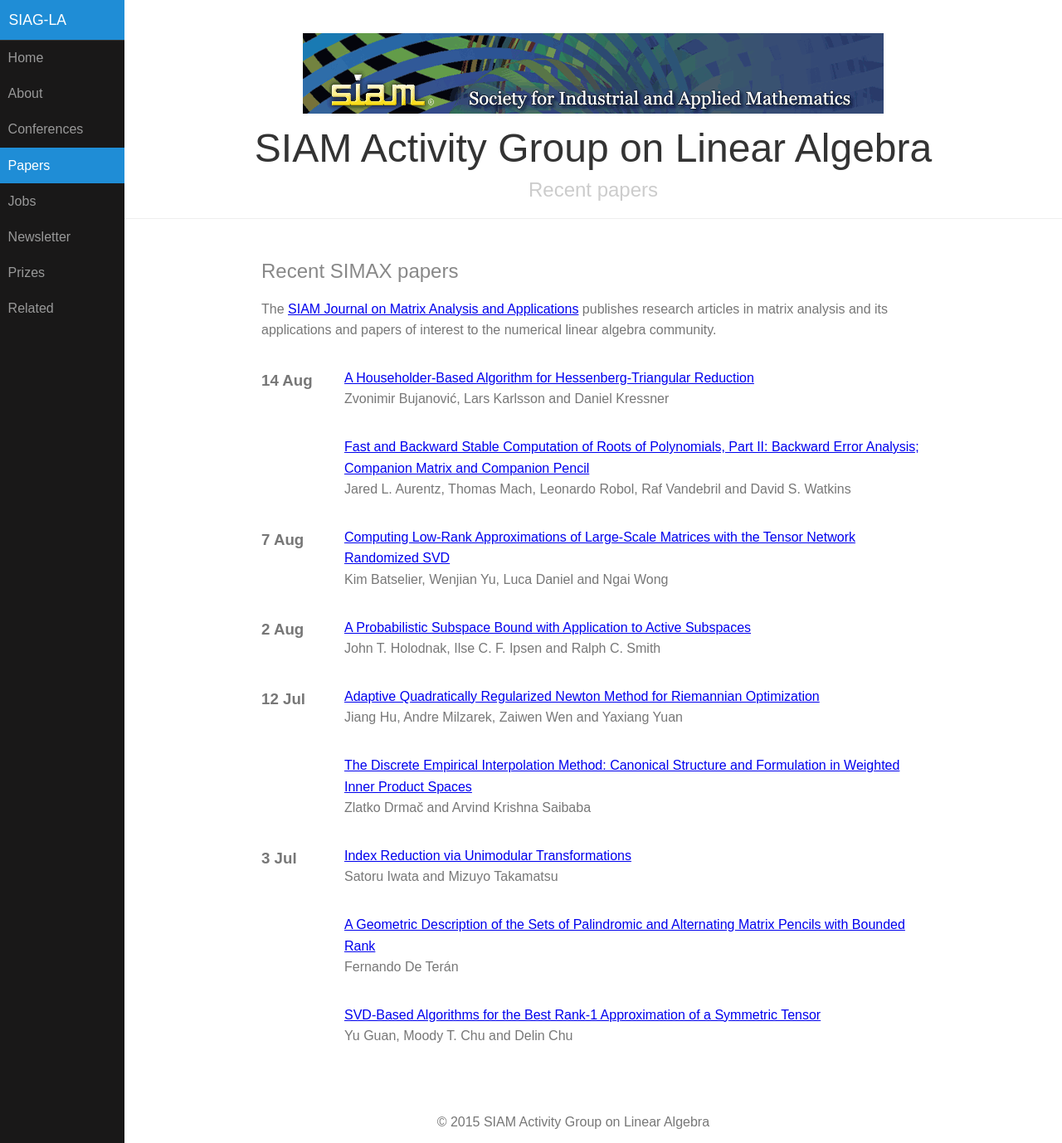
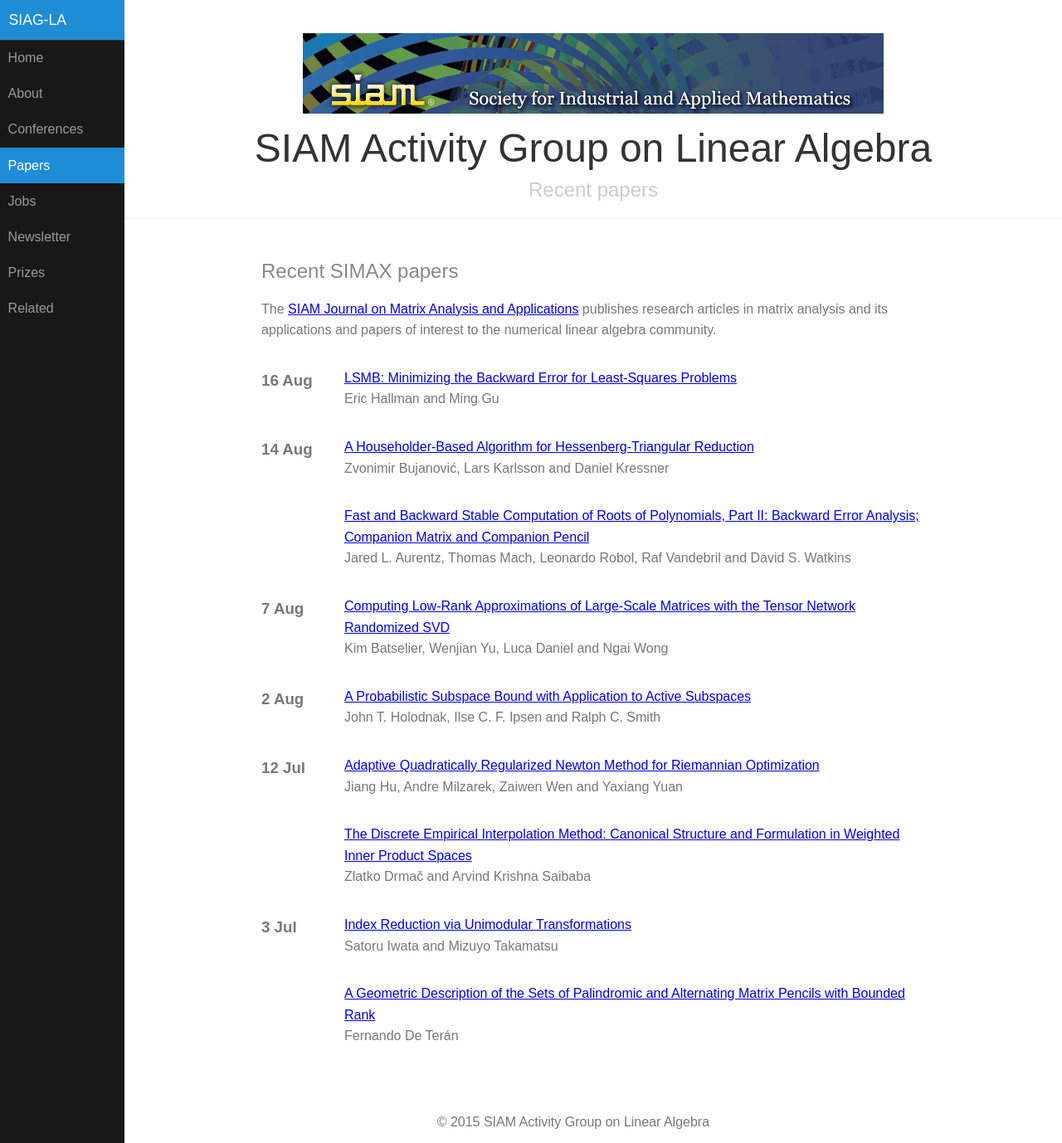
Before and after one commit to dbindel/siagla, a Jekyll site: the page built from simax.html, in a window 1280 px wide and 1378 px high. Shown: the whole window at 83% size. Built offline with Jekyll 4.4.1, drawn with Linux system fonts in a browser that asks for light colours.

Commit message:
Automated updates to simax.yml

```diff
--- a/_data/simax.yml
+++ b/_data/simax.yml
@@ -3027,3 +3027,11 @@
   pp_start: '1270'
   title: A Householder-Based Algorithm for Hessenberg-Triangular Reduction
   volume: '39'
+- authors: Eric Hallman and Ming Gu
+  date: '2018-08-16T07:00:00Z'
+  doi: doi:10.1137/17M1157106
+  link: https://epubs.siam.org/doi/abs/10.1137/17M1157106?ai=s7&mi=3ezuvv&af=R
+  pp_end: '1317'
+  pp_start: '1295'
+  title: 'LSMB: Minimizing the Backward Error for Least-Squares Problems'
+  volume: '39'
```
